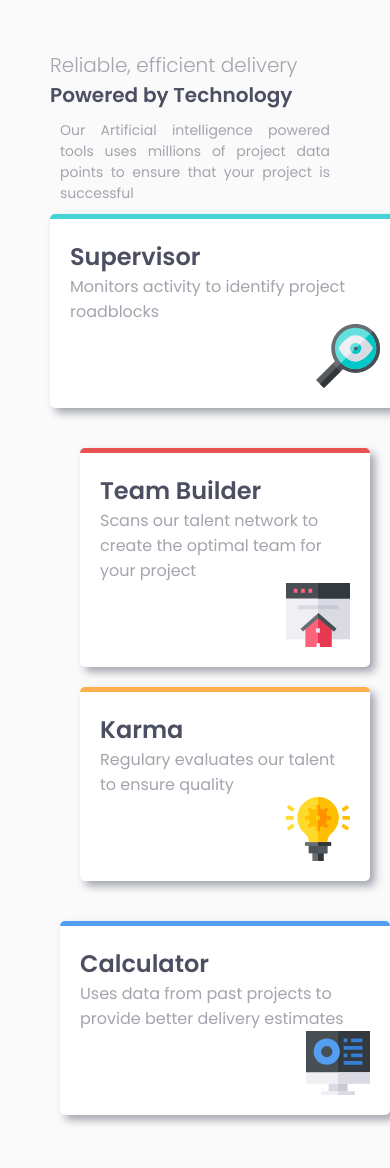
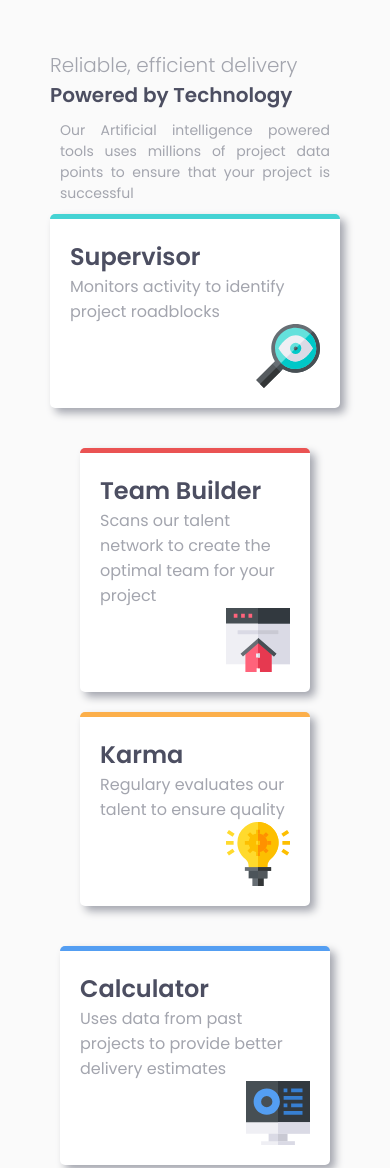
Before and after one commit to AceKahuna/four-card-feature, a plain HTML site: page index.html in a window 390 px wide. Shown: the top 1168 px of the page. Drawn offline with Linux system fonts and the light colour scheme.

Commit message:
edit css

```diff
--- a/index.css
+++ b/index.css
@@ -158,12 +158,11 @@ img{
     .cards{
         display: flex;
         flex-direction: column;
-        justify-content: center;
-        width: 350px;
+        width: auto;
     }
     .center-cards{
         display: flex;
         flex-direction: column;
-        align-self: stretch;
+        align-self: center;
     }
 }
```
